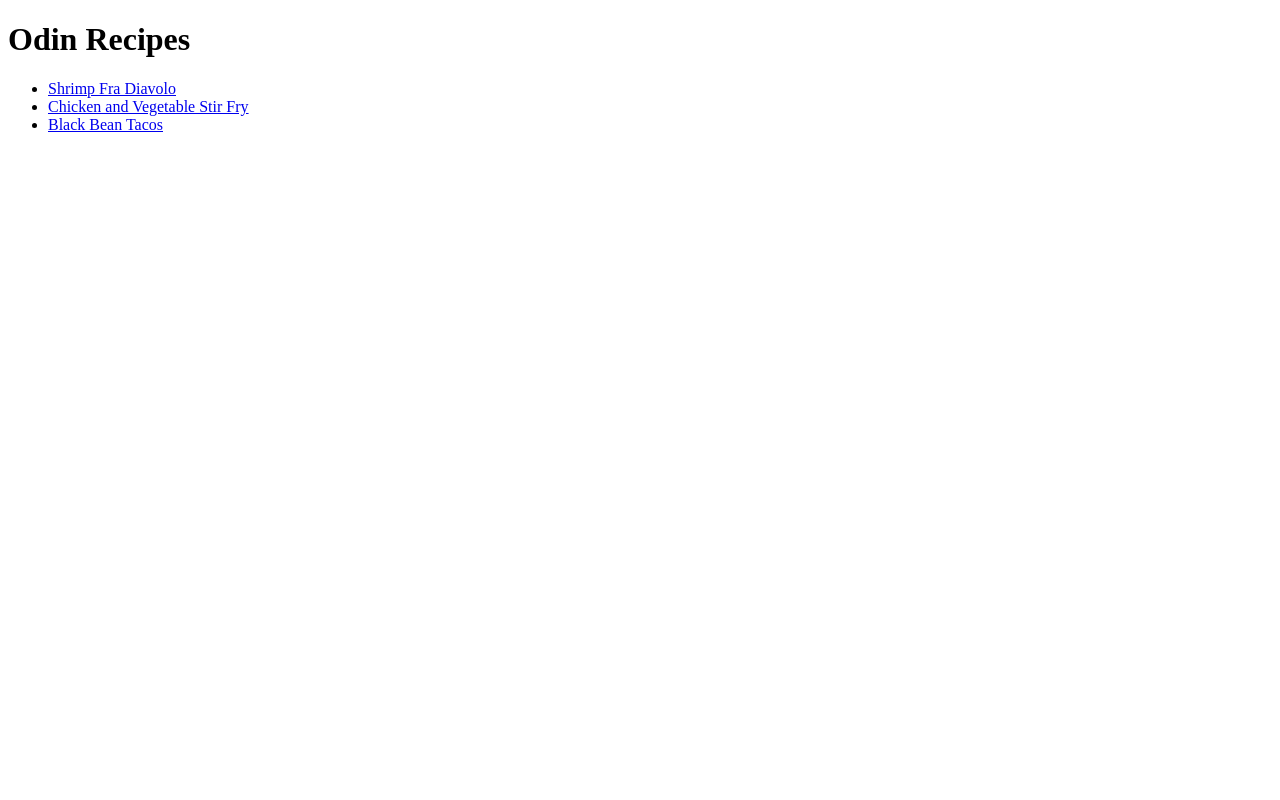
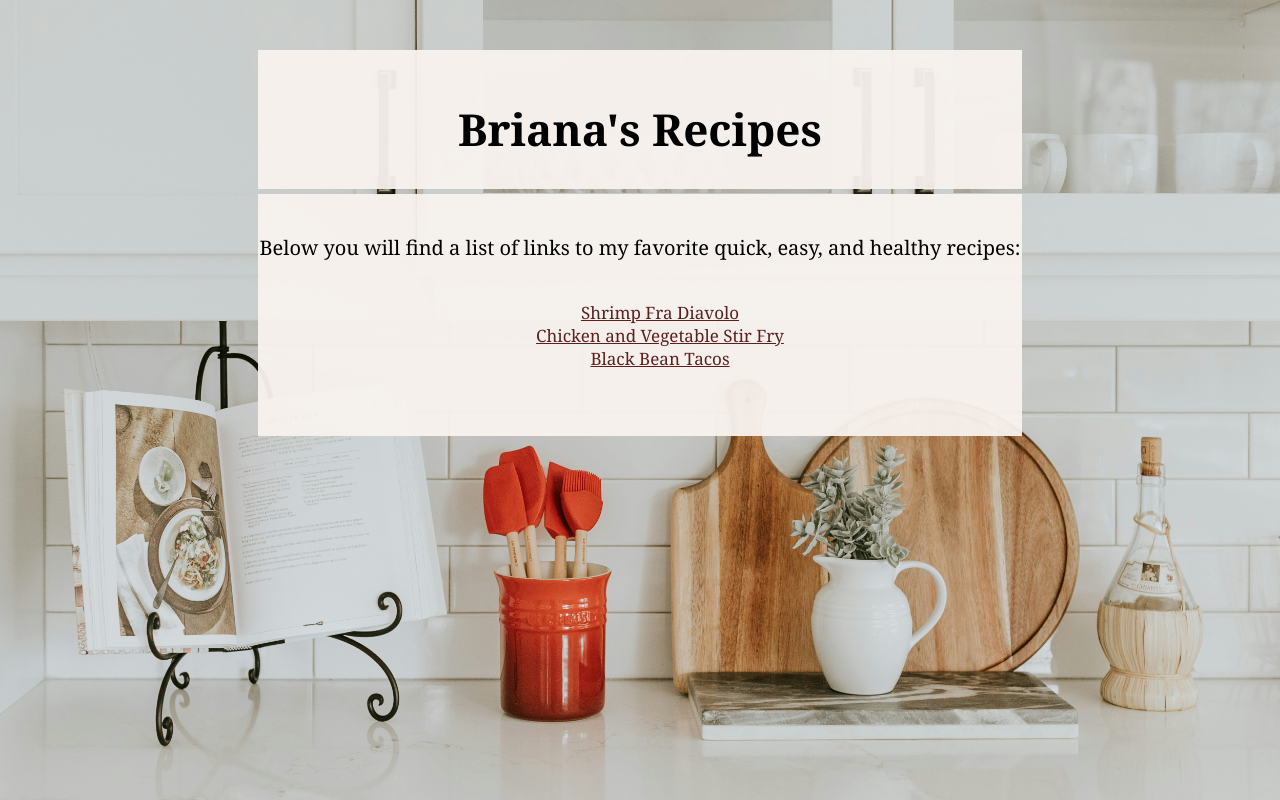
Before and after one commit to devbriana/odin-recipes, a plain HTML site: page index.html in a window 1280 px wide. Drawn offline with Linux system fonts and the light colour scheme.

Commit message:
Add CSS styling to all pages
- Added an external CSS file and linked it to index.html and all recipe
  pages.

- Created an images folder and added a background image for the website.

- Updated HTML files with <div> containers and class selectors for
  better organization and styling.

- Modified styles in styles.css, including background color, text color,
  text alignment, font size, font family, margins, and padding.

- Added hover effects for links to enhance interactivity.

```diff
--- a/index.html
+++ b/index.html
@@ -3,14 +3,21 @@
 <head>
     <meta charset="UTF-8">
     <meta name="viewport" content="width=device-width, initial-scale=1.0">
-    <title>Odin Recipes</title>
+    <title>Recipes</title>
+
+    <link href="styles.css" rel="stylesheet">
 </head>
 <body>
-    <h1>Odin Recipes</h1>
-    <ul>
-        <li><a href="./recipes/shrimpdiavolo.html">Shrimp Fra Diavolo</a></li>
-        <li><a href="./recipes/stirfry.html">Chicken and Vegetable Stir Fry</a></li>
-        <li><a href="./recipes/beantacos.html">Black Bean Tacos</a></li>
-    </ul>
+    <div class="titlebg">
+        <h1>Briana's Recipes</h1>
+    </div>
+    <div class="mainbg">
+        <p class="detail">Below you will find a list of links to my favorite quick, easy, and healthy recipes:</p>
+        <ul class="listhome">
+            <li><a href="./recipes/shrimpdiavolo.html">Shrimp Fra Diavolo</a></li>
+            <li><a href="./recipes/stirfry.html">Chicken and Vegetable Stir Fry</a></li>
+            <li><a href="./recipes/beantacos.html">Black Bean Tacos</a></li>
+        </ul>
+    </div>
 </body>
 </html>
--- /dev/null
+++ b/styles.css
@@ -0,0 +1,62 @@
+body {
+    background-image: url(images/recipesTOP3.jpg);
+    background-size: cover;
+}
+
+.titlebg {
+    display: flex;
+    align-items: center;
+    justify-content: center;
+}
+
+.titlebg, .mainbg {
+    background-color: rgba(248, 243, 239, 0.95);
+    padding-top: 20px;
+}
+
+.titlebg {
+    margin: 50px 250px 5px;
+}
+
+h1 {
+    font-family: 'Copperplate', Georgia, 'Times New Roman', Times, serif;
+    font-size: 44px;
+ }
+
+.listhome {
+    list-style-type: none;
+    margin-top: 40px;
+}
+
+.mainbg {
+    margin: 5px 250px 50px;
+    padding-bottom: 50px;
+    text-align: center;
+    font-family: Georgia, 'Times New Roman', Times, serif;
+}
+
+.mainbg .listrecipes {
+    font-family: Georgia, 'Times New Roman', Times, serif;
+    text-align: left;
+}
+
+div.imgbg {
+    background-color: rgba(248, 243, 239, 0.95);
+    padding: 10px;
+    margin: 20px 450px;
+    text-align: center;
+    font-family: Georgia, 'Times New Roman', Times, serif;
+}
+
+p.detail {
+    font-size: 20px;
+}
+
+a {
+    color: rgb(92, 32, 32);
+    font-size: 17px;
+}
+
+a:hover {
+    color: rgb(255, 85, 0);
+}
```
Also changed, not shown: recipes/beantacos.html (+13 -2 lines), recipes/shrimpdiavolo.html (+12 -2 lines), recipes/stirfry.html (+13 -2 lines), images/recipesTOP3.jpg (added), 1 other file.
